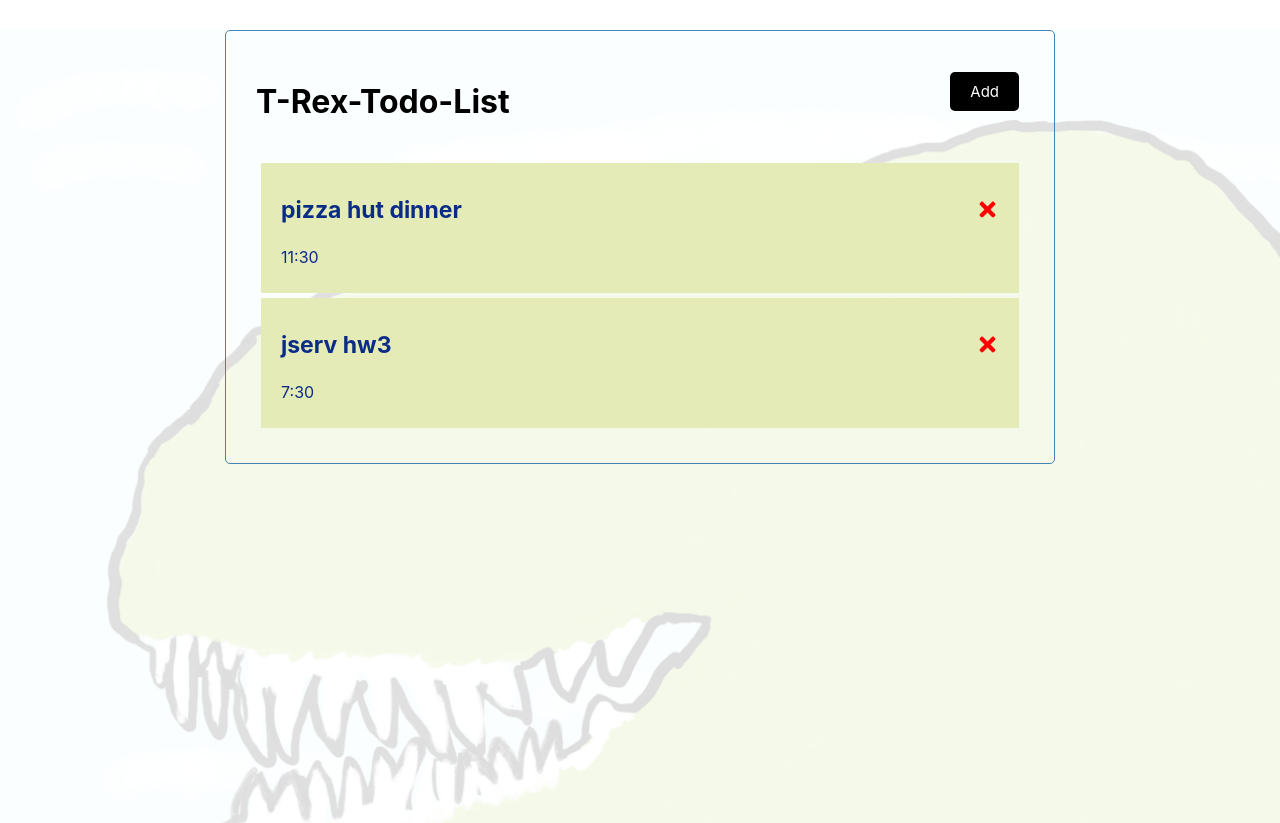
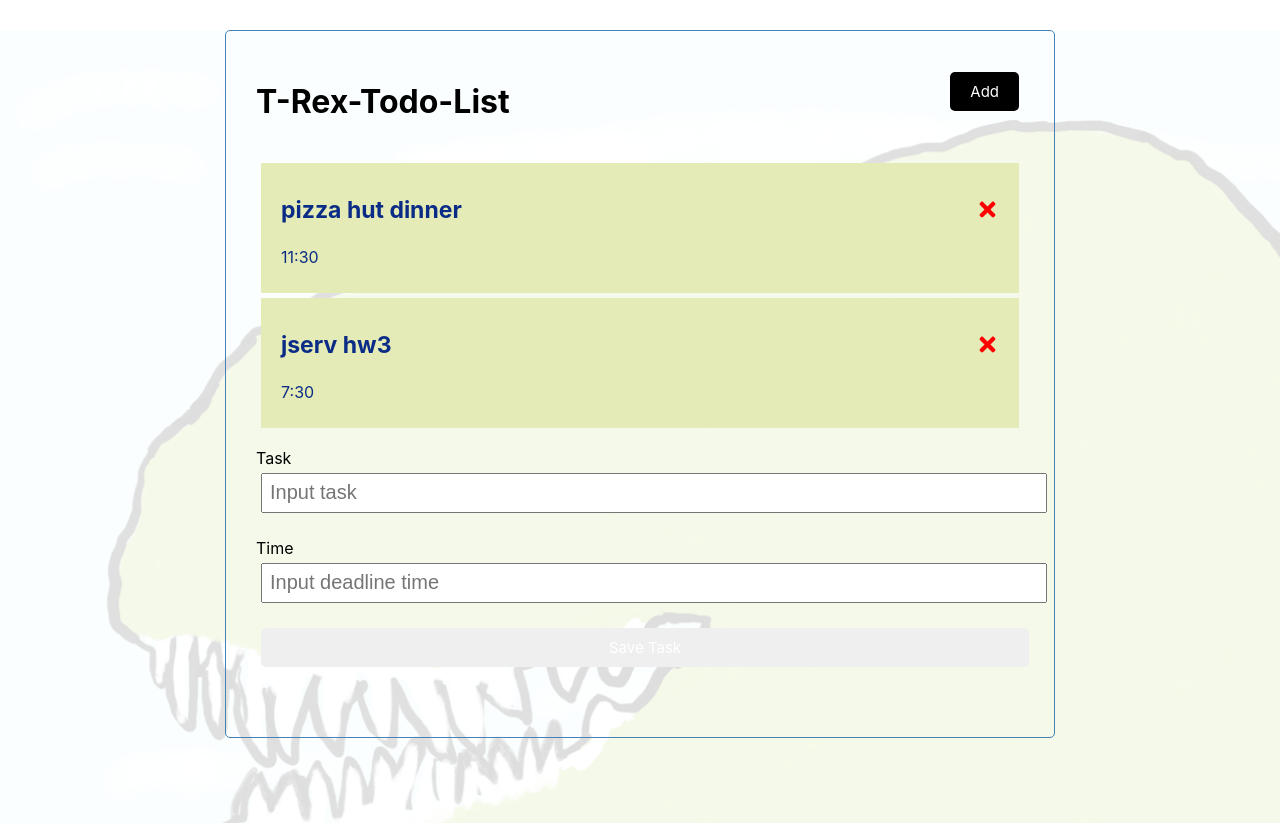
Before and after one commit to shangrex/T-Rex-Todo-List, a React (Create React App) app: page / in a window 1280 px wide. Shown: the top 823 px of the page. Built offline with nearby package versions, Linux system fonts and the light colour scheme.

Commit message:
Add Inputbar to add task

```diff
--- a/src/App.js
+++ b/src/App.js
@@ -1,27 +1,34 @@
 import { useState, useEffect } from 'react'
 import Header from './components/Header'
 import Tasks from './components/Tasks'
+import Inputbar from './components/Inputbar'
 import pic_rex from './images/t-rex.png'
 import trans_pic_rex from './images/trans-t-rex.png'
 
 function App() {
     const [tasks, settasks] = useState([
         {
+            "id": 1,
             "text": "pizza hut dinner",
             "time": "11:30",
-            "reminder": false,
-            "id": 1
         },
         {
+            "id": 2,
             "text": "jserv hw3",
             "time": "7:30",
-            "reminder": true,
-            "id": 2
         }
     ])
 
+    const addtask = (task)=>{
+        console.log("Adding task")
+		const id = Math.floor(Math.random()*10000)+1
+        const newTask = {id, ...task}
+        settasks([...tasks, newTask])
+        console.log(tasks)
+    }
+
     const deletetask = (id)=>{
-        console.log(id)
+        console.log("delete", id)
         settasks(tasks.filter((task)=>task.id !== id))
     }
 
@@ -30,6 +37,7 @@ function App() {
             <div className='container'>
                 <Header/>
                 <Tasks tasks={tasks} onDelete={deletetask}/>
+                <Inputbar onAdd={addtask}/>
             </div>
         </div>
     );
@@ -49,11 +57,4 @@ const background_style = {
     // ,backgroundColor: 'rgba(255, 255, 255, 0.9)'
 }
 
-const head_style = {
-    height: '100%'
-    ,margin: '0'
-    ,font: '400 15px/1.8 "Lato", sans-serif'
-    ,color: '#777'
-}
-
 export default App;
--- /dev/null
+++ b/src/components/Inputbar.js
@@ -0,0 +1,47 @@
+import React from 'react'
+import { useState, useEffect } from 'react'
+
+export default function Inputbar({onAdd}) {
+    const [text, setText] = useState('');
+    const [time, setTime] = useState('');
+
+    const onSubmit = (e)=>{
+        // Not refresh the web
+        e.preventDefault()
+
+        if(!text){
+            alert("text must not be empry");
+            return
+        }
+
+        onAdd({text, time});
+
+        setText('');
+        setTime('');
+    }
+
+    return (
+        <form className='add-form' onSubmit={onSubmit}>
+            <div className='form-control'>
+                <label>Task</label>
+                <input type='text'
+                    placeholder='Input task'
+                    value={text}
+                    onChange={(e) => setText(e.target.value)}
+                />
+            </div>
+            <div className='form-control'>
+                <label>Time</label>
+                <input
+                    type='text'
+                    value={time}
+                    placeholder='Input deadline time'
+                    onChange={(e) => setTime(e.target.value)}
+                />
+            </div>
+            <input type='submit' value='Save Task'
+                className='btn btn-block'
+            />
+        </form>
+    )
+}
--- a/src/index.css
+++ b/src/index.css
@@ -43,6 +43,11 @@ code {
   font-family: inherit;
 }
 
+.btn-block {
+  display: block;
+  width: 100%;
+}
+
 .task {
   background: #e5ebb6;
   margin: 5px;
@@ -61,3 +66,24 @@ code {
 .task p{
   color: rgb(11, 44, 134);
 }
+
+.add-form {
+  margin-bottom: 40px;
+}
+
+.form-control {
+  margin: 20px 0;
+}
+
+
+.form-control label {
+  display: block;
+}
+
+.form-control input {
+  width: 100%;
+  height: 30px;
+  margin: 5px;
+  padding: 3px 7px;
+  font-size: 20px;
+}
--- /dev/null
+++ b/src/reportWebVitals.js
@@ -0,0 +1,13 @@
+const reportWebVitals = onPerfEntry => {
+    if (onPerfEntry && onPerfEntry instanceof Function) {
+      import('web-vitals').then(({ getCLS, getFID, getFCP, getLCP, getTTFB }) => {
+        getCLS(onPerfEntry);
+        getFID(onPerfEntry);
+        getFCP(onPerfEntry);
+        getLCP(onPerfEntry);
+        getTTFB(onPerfEntry);
+      });
+    }
+  };
+
+  export default reportWebVitals;
```
